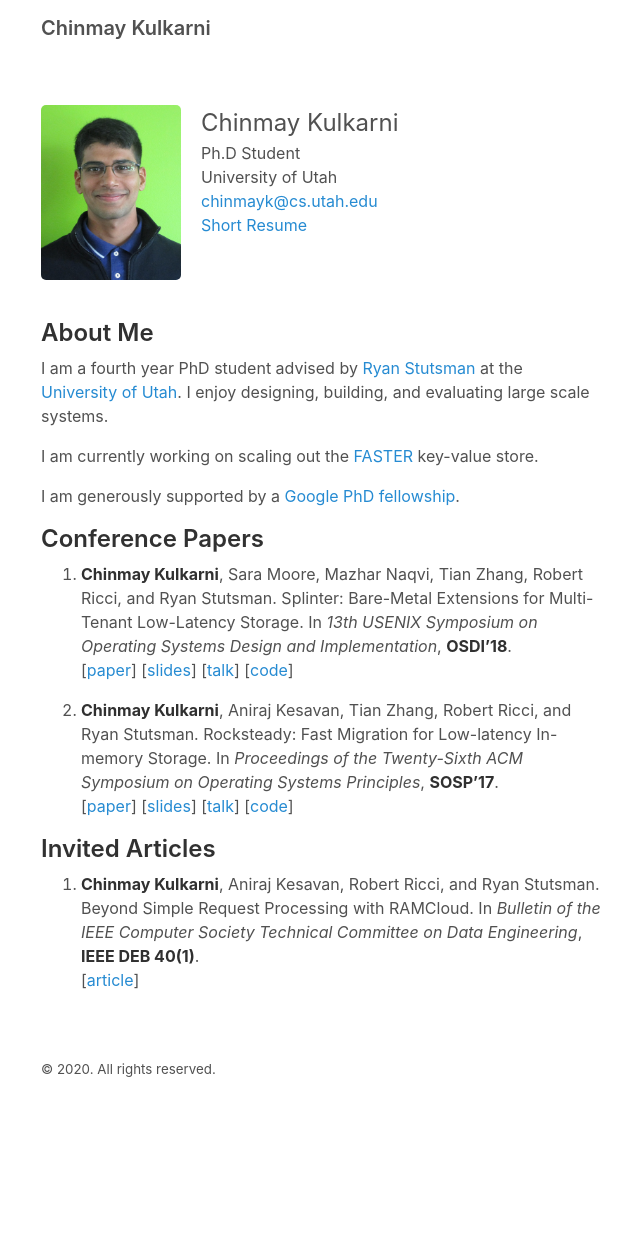
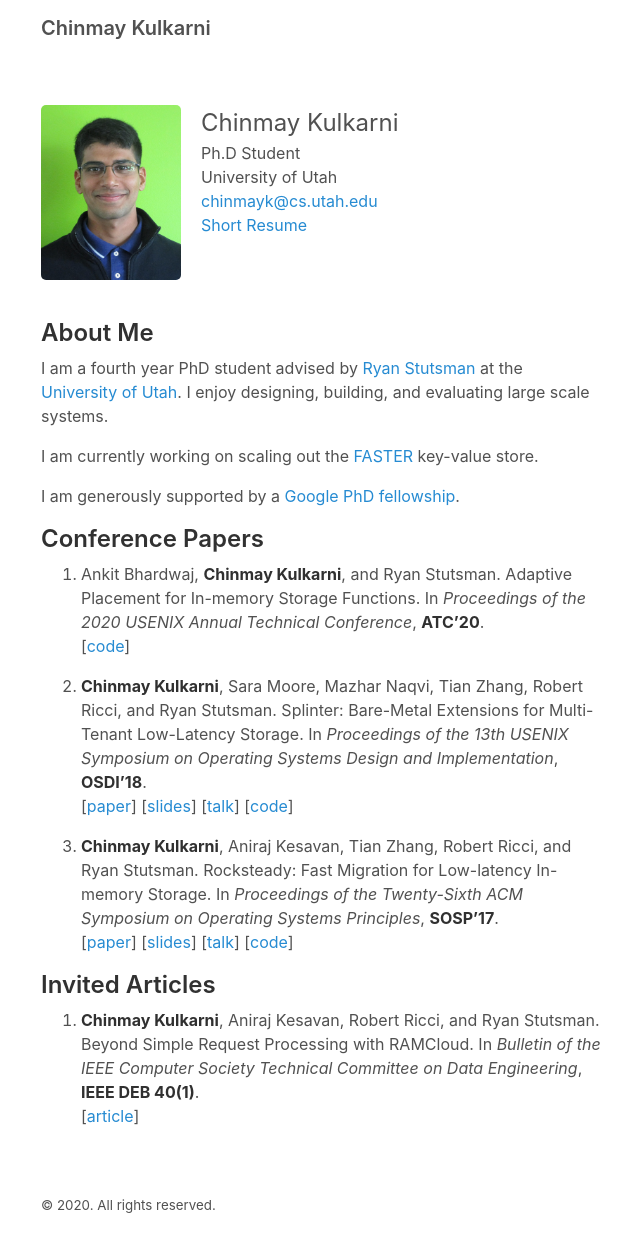
Before and after one commit to chinkulkarni/chinkulkarni.github.io, a Jekyll site: the page built from index.md, in a window 1280 px wide. Shown: the whole page, without its empty margins (319-959 px from the left). Built offline with Jekyll 4.4.1, drawn with Linux system fonts in a browser that asks for light colours; before the commit the page ends 1112 px from its top, so only the background shows below that.

Commit message:
Add in ATC paper

```diff
--- a/index.md
+++ b/index.md
@@ -28,15 +28,20 @@ https://ai.googleblog.com/2019/09/announcement-of-2019-fellowship.html).
 
 ## Conference Papers
 
-1. **Chinmay Kulkarni**, Sara Moore, Mazhar Naqvi, Tian Zhang, Robert Ricci, and Ryan Stutsman.
+1. Ankit Bhardwaj, **Chinmay Kulkarni**, and Ryan Stutsman.
+   Adaptive Placement for In-memory Storage Functions.
+   In *Proceedings of the 2020 USENIX Annual Technical Conference*, **ATC'20**.<br>
+   [[code](https://github.com/utah-scs/Sandstorm)]
+
+2. **Chinmay Kulkarni**, Sara Moore, Mazhar Naqvi, Tian Zhang, Robert Ricci, and Ryan Stutsman.
    Splinter: Bare-Metal Extensions for Multi-Tenant Low-Latency Storage.
-   In *13th USENIX Symposium on Operating Systems Design and Implementation*, **OSDI'18**.<br>
+   In *Proceedings of the 13th USENIX Symposium on Operating Systems Design and Implementation*, **OSDI'18**.<br>
    [[paper](https://chinkulkarni.github.io/public/osdi18-kulkarni.pdf)]
    [[slides](https://chinkulkarni.github.io/public/splinter.pdf)]
    [[talk](https://www.usenix.org/conference/osdi18/presentation/kulkarni)]
    [[code](https://github.com/utah-scs/Sandstorm)]
 
-2. **Chinmay Kulkarni**, Aniraj Kesavan, Tian Zhang, Robert Ricci, and Ryan Stutsman.
+3. **Chinmay Kulkarni**, Aniraj Kesavan, Tian Zhang, Robert Ricci, and Ryan Stutsman.
    Rocksteady: Fast Migration for Low-latency In-memory Storage.
    In *Proceedings of the Twenty-Sixth ACM Symposium on Operating Systems Principles*, **SOSP'17**.<br>
    [[paper](https://dl.acm.org/authorize?N659115)]
```
